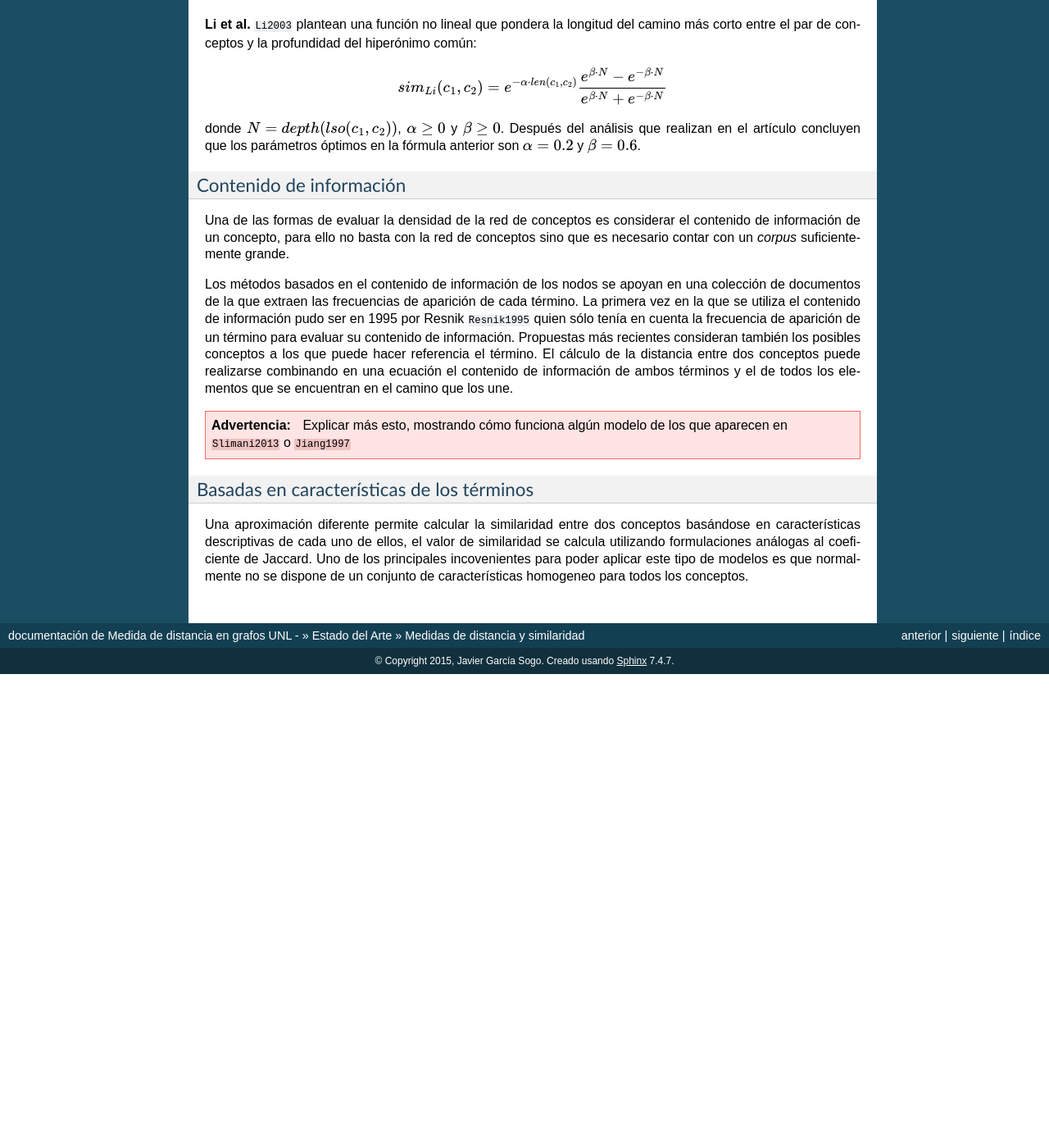
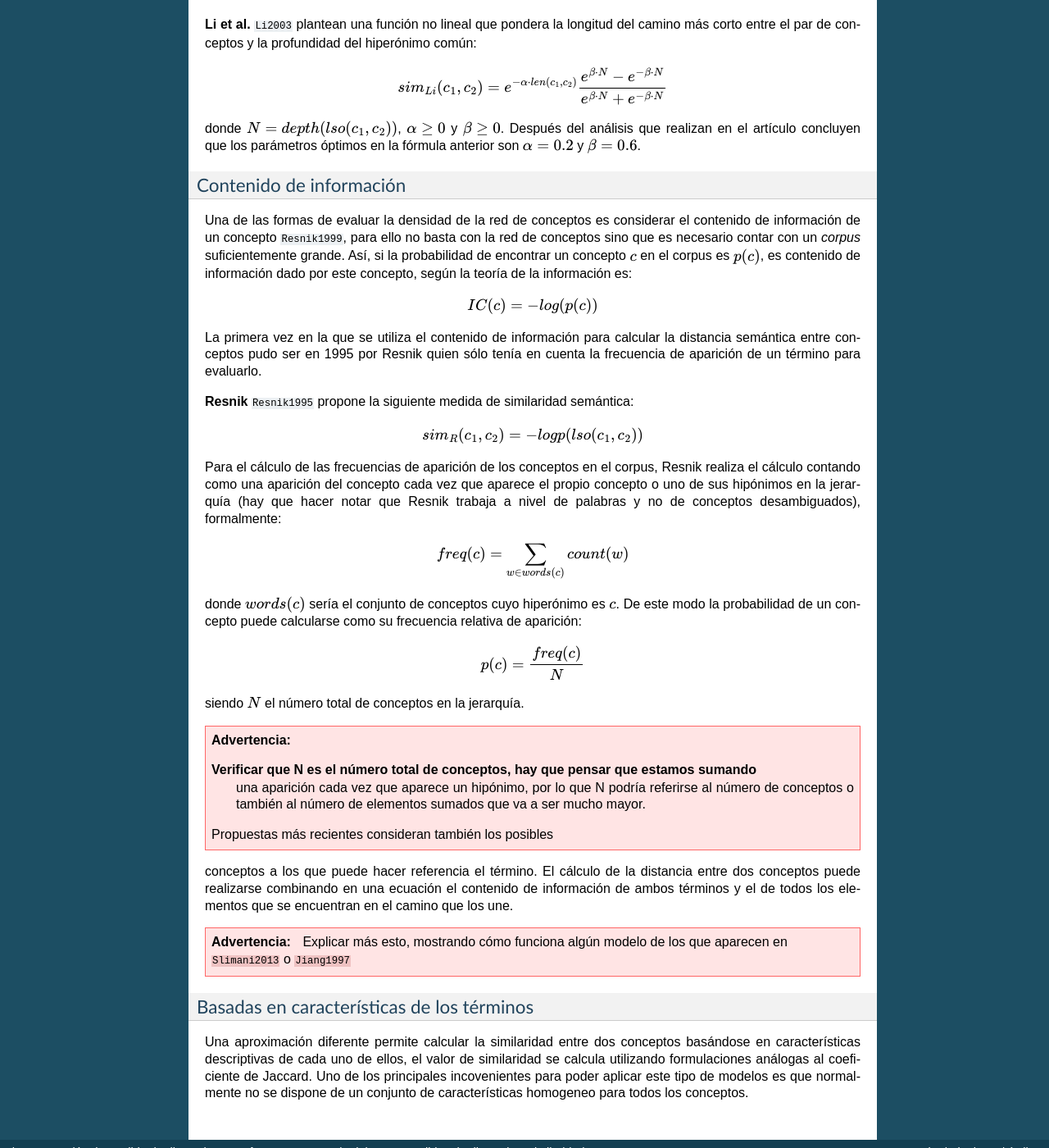
Before and after one commit to jgsogo/muia_tfm, a Sphinx documentation site: the page built from doc/i.state-of-the-art/ii.medidas-distancia.rst, in a window 1280 px wide and 1400 px high, scrolled down 4494 px. Shown: the whole window at 82% size. Built offline with Sphinx 7.4.7, drawn with Linux system fonts in a browser that asks for light colours; cross-references to code outside the pages are shown as plain code; before the commit the page ends 5316 px from its top, so only the background shows below that.

Commit message:
distancia Resnik

```diff
--- a/doc/i.state-of-the-art/ii.medidas-distancia.rst
+++ b/doc/i.state-of-the-art/ii.medidas-distancia.rst
@@ -263,14 +263,50 @@ anterior son :math:`\alpha = 0.2` y :math:`\beta = 0.6`.
 Contenido de información
 ++++++++++++++++++++++++
 Una de las formas de evaluar la densidad de la red de conceptos es considerar el contenido de
-información de un concepto, para ello no basta con la red de conceptos sino que es necesario
-contar con un *corpus* suficientemente grande.
+información de un concepto :cite:`Resnik1999`, para ello no basta con la red de conceptos
+sino que es necesario contar con un *corpus* suficientemente grande. Así, si la probabilidad
+de encontrar un concepto :math:`c` en el corpus es :math:`p(c)`, es contenido de información
+dado por este concepto, según la teoría de la información es:
 
-Los métodos basados en el contenido de información de los nodos se apoyan en una colección
-de documentos de la que extraen las frecuencias de aparición de cada término. La primera
-vez en la que se utiliza el contenido de información pudo ser en 1995 por Resnik
-:cite:`Resnik1995` quien sólo tenía en cuenta la frecuencia de aparición de un término para
-evaluar su contenido de información. Propuestas más recientes consideran también los posibles
+.. math::
+
+    IC(c) = -log(p(c))
+
+La primera vez en la que se utiliza el contenido de información para calcular la distancia
+semántica entre conceptos pudo ser en 1995 por Resnik quien sólo tenía
+en cuenta la frecuencia de aparición de un término para evaluarlo.
+
+**Resnik** :cite:`Resnik1995` propone la siguiente medida de similaridad semántica:
+
+.. math::
+
+    sim_R(c_1, c_2) = -log p(lso(c_1, c_2))
+
+Para el cálculo de las frecuencias de aparición de los conceptos en el corpus, Resnik realiza
+el cálculo contando como una aparición del concepto cada vez que aparece el propio concepto
+o uno de sus hipónimos en la jerarquía (hay que hacer notar que Resnik trabaja a nivel de palabras
+y no de conceptos desambiguados), formalmente:
+
+.. math::
+
+    freq(c) = \sum_{w \in words(c)} count(w)
+
+donde :math:`words(c)` sería el conjunto de conceptos cuyo hiperónimo es :math:`c`. De este modo
+la probabilidad de un concepto puede calcularse como su frecuencia relativa de aparición:
+
+.. math::
+
+    p(c) = \frac{freq(c)}{N}
+
+siendo :math:`N` el número total de conceptos en la jerarquía.
+
+.. warning:: Verificar que N es el número total de conceptos, hay que pensar que estamos sumando
+   una aparición cada vez que aparece un hipónimo, por lo que N podría referirse al número de
+   conceptos o también al número de elementos sumados que va a ser mucho mayor.
+
+
+
+ Propuestas más recientes consideran también los posibles
 conceptos a los que puede hacer referencia el término. El cálculo de la distancia entre dos
 conceptos puede realizarse combinando en una ecuación el contenido de información de ambos
 términos y el de todos los elementos que se encuentran en el camino que los une.
```
Also changed, not shown: 1 other file.
